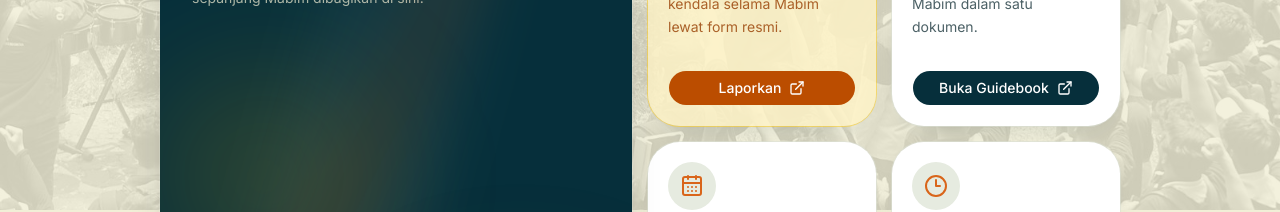
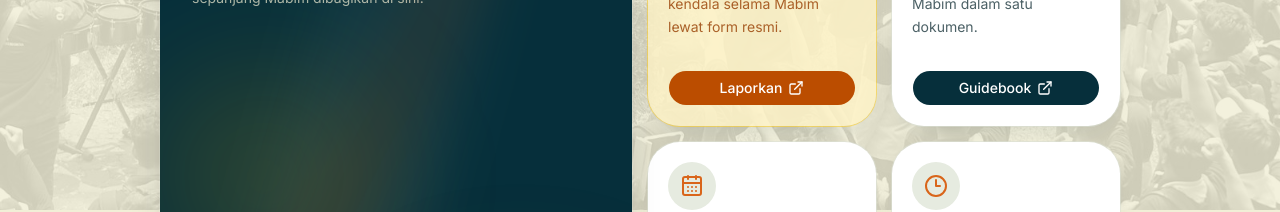
Before and after one commit to mrshlaf/mabimftui, a Next.js app: page /info in a window 1280 px wide. Shown: the part 590-802 px from the top of the page. Built offline with nearby package versions, Linux system fonts and the light colour scheme.

Commit message:
feat: add information and support page with resource links and activity schedule

```diff
--- a/app/info/page.tsx
+++ b/app/info/page.tsx
@@ -86,9 +86,9 @@ function ExternalButton({
         accent && "bg-amber-700 text-white hover:bg-amber-800"
       )}
     >
-      <a href={safe} target="_blank" rel="noopener noreferrer" className="inline-flex items-center gap-2 min-w-0 overflow-hidden text-ellipsis whitespace-nowrap">
-        <span className="truncate">{label}</span>
-        <ExternalLink data-slot="icon-inline-end" className="shrink-0" />
+      <a href={safe} target="_blank" rel="noopener noreferrer">
+        {label}
+        <ExternalLink data-slot="icon-inline-end" />
       </a>
     </Button>
   );
--- a/data/info.ts
+++ b/data/info.ts
@@ -6,7 +6,7 @@ export const infoLinks: InfoLinks = {
     url: "https://bit.ly/PelanggaranMABIMFTUI2026",
   },
   guidebook: {
-    label: "Buka Guidebook",
+    label: "Guidebook",
     url: "https://drive.google.com/drive/folders/1lq2Am2WCA77fUd3jEcsp9XlWnAYaFbVK?usp=sharing",
   },
   kalender: {
```
